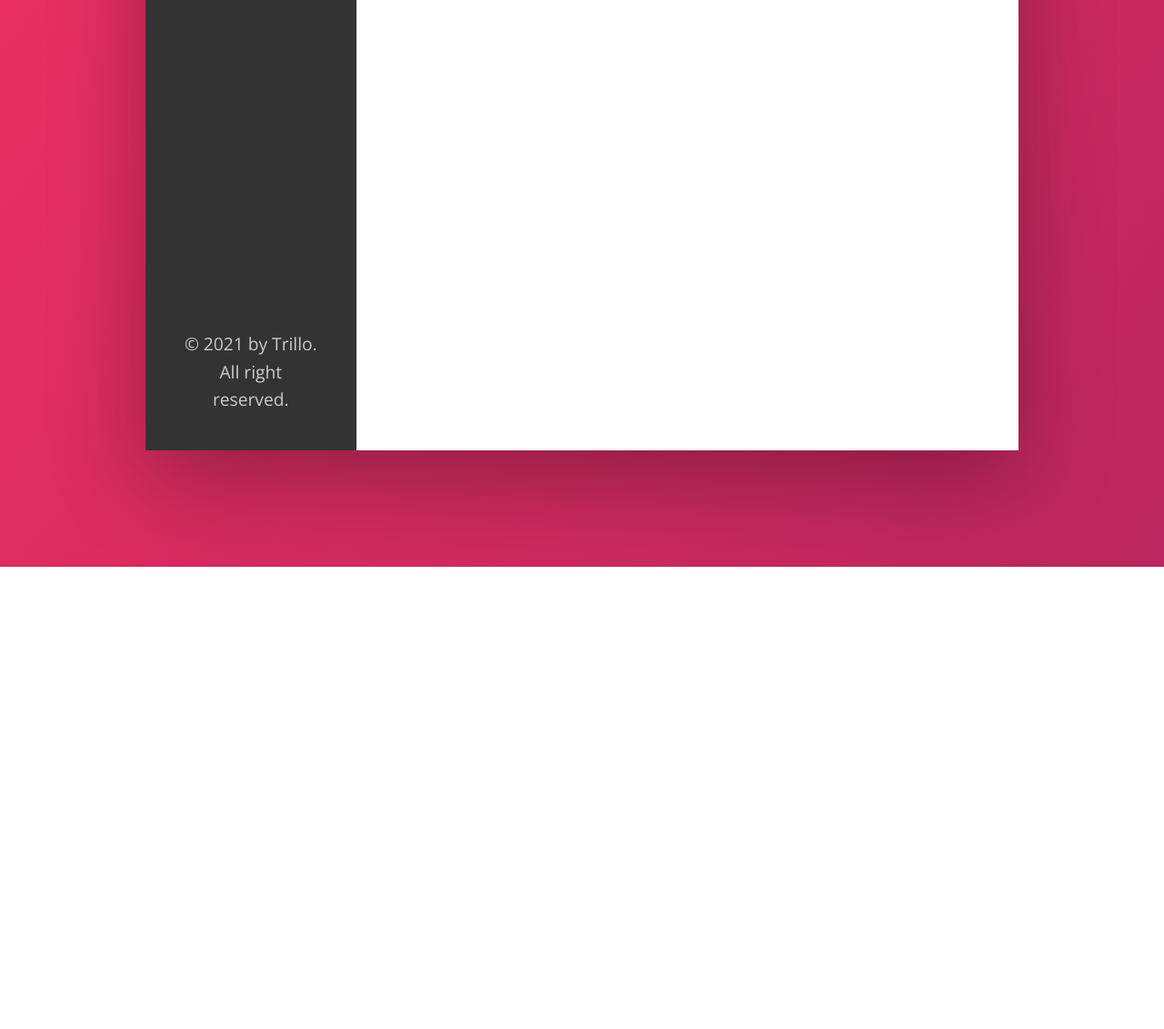
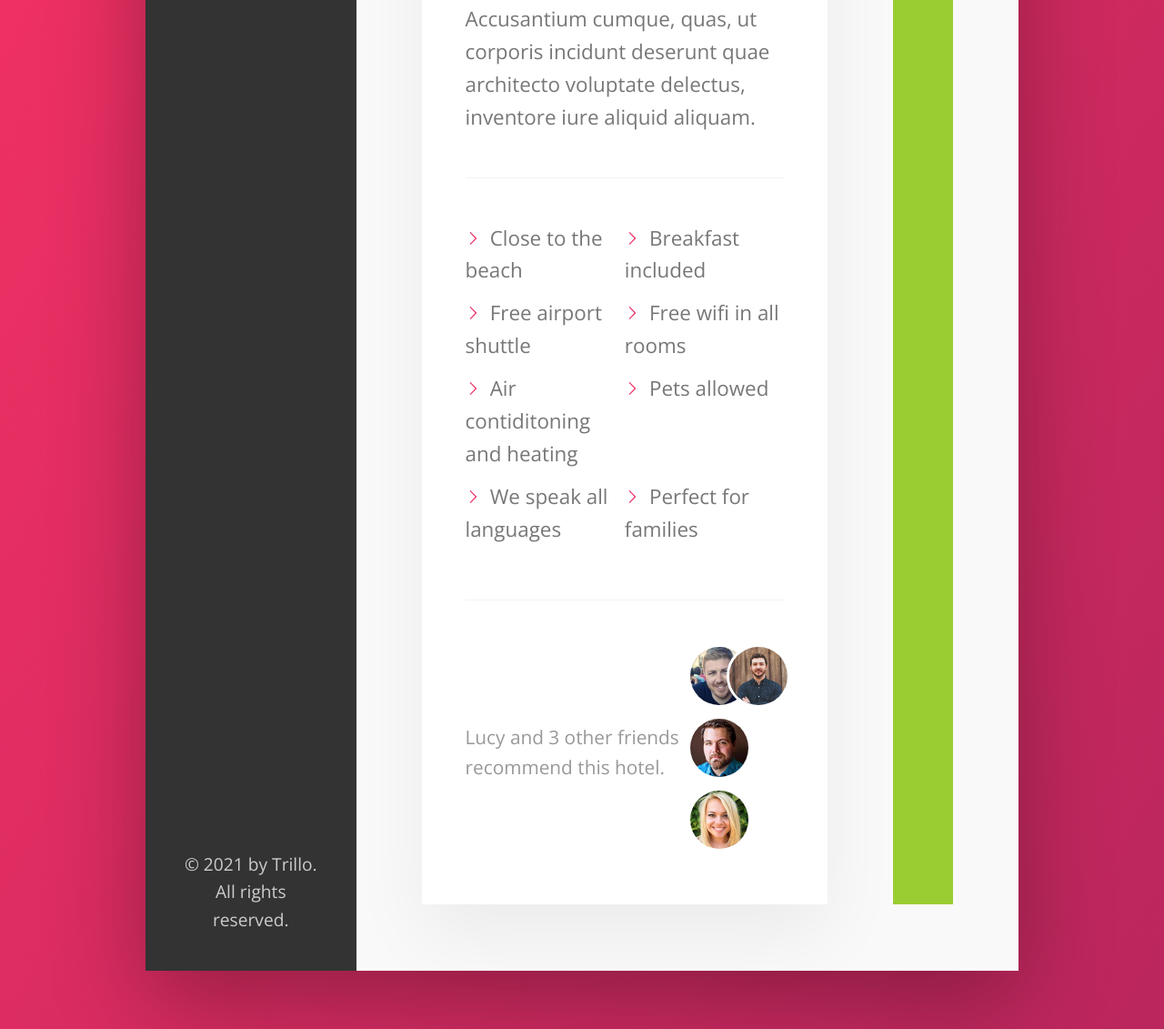
Before and after one commit to danvarga1985/HTML-CSS-FLEXBOX-DEMO-PROJECT, a website: page index.html in a window 1280 px wide. Shown: the part 1026-2157 px from the top of the page at 91% size. Before the commit the page ends 1649 px from the top, so only its background shows below. Drawn offline with nearby package versions, Linux system fonts and the light colour scheme.

Commit message:
Add Description

```diff
--- a/index.html
+++ b/index.html
@@ -84,9 +84,10 @@
                 </ul>
 
                 <div class="legal">
-                    &copy; 2021 by Trillo. All right reserved.
+                    &copy; 2021 by Trillo. All rights reserved.
                 </div>
             </nav>
+
             <main class="hotel-view">
                 <div class="gallery">
                     <figure class="gallery__item">
@@ -134,6 +135,45 @@
                         <div class="overview__rating-count">429 votes</div>
                     </div>
                 </div>
+
+                <div class="detail">
+                    <div class="description">
+                        <p class="paragraph">
+                            Lorem ipsum dolor sit amet, consectetur adipisicing elit. Animi nisi dignissimos debitis
+                            ratione sapiente saepe. Accusantium cumque, quas, ut corporis incidunt deserunt quae
+                            architecto voluptate.
+                        </p>
+                        <p class="paragraph">
+                            Accusantium cumque, quas, ut corporis incidunt deserunt quae architecto voluptate delectus,
+                            inventore iure aliquid aliquam.
+                        </p>
+                        <ul class="list">
+                            <li class="list__item">Close to the beach</li>
+                            <li class="list__item">Breakfast included</li>
+                            <li class="list__item">Free airport shuttle</li>
+                            <li class="list__item">Free wifi in all rooms</li>
+                            <li class="list__item">Air contiditoning and heating</li>
+                            <li class="list__item">Pets allowed</li>
+                            <li class="list__item">We speak all languages</li>
+                            <li class="list__item">Perfect for families</li>
+                        </ul>
+                    <div class="recommend">
+                        <p class="recommend__count">
+                            Lucy and 3 other friends recommend this hotel.
+                        </p>
+                        <div class="recommend__friends">
+                            <img src="img/user-3.jpg" alt="Friend 1" class="recommend__photo">
+                            <img src="img/user-4.jpg" alt="Friend 2" class="recommend__photo">
+                            <img src="img/user-5.jpg" alt="Friend 3" class="recommend__photo">
+                            <img src="img/user-6.jpg" alt="Friend 4" class="recommend__photo">
+                        </div>
+                    </div>
+                    </div>
+
+                    <div class="user-reviews">
+                        User reviews
+                    </div>
+                </div>
             </main>
         </div>
     </div>
--- a/sass/_base.scss
+++ b/sass/_base.scss
@@ -17,6 +17,10 @@
 
     // SHADOW
     --shadow-dark-1: 0 2rem 6rem rgba(0,0,0,.3);
+    --shadow-light-1: 0 2rem 5rem rgba(0, 0, 0, .06);
+
+    // BORDER
+    --line: 1px solid var(--color-grey-light-2);
 
     * {
         margin: 0;
--- a/sass/_components.scss
+++ b/sass/_components.scss
@@ -200,11 +200,10 @@
 
 //////////////////////////////////////////////////////////////////
 // HOTEL OVERVIEW
-
 .overview {
     display: flex;
     align-items: center;
-    border-bottom: 1px solid var(--color-grey-light-2);
+    border-bottom: var(--line);
 
     &__heading {
         font-size: 2.25rem;
@@ -305,3 +304,75 @@
         box-shadow: none;
     }
 }
+
+//////////////////////////////////////////////////////////////////
+// PARAGRAPH
+.paragraph:not(:last-of-type) {
+    margin-bottom: 2rem;
+}
+
+//////////////////////////////////////////////////////////////////
+// LIST
+.list {
+    list-style: none;
+    margin: 3rem 0;
+    padding: 3rem 0;
+    border-top: var(--line);
+    border-bottom: var(--line);
+
+    display: flex;
+    flex-wrap: wrap;
+
+    &__item {
+        flex: 0 0 50%;
+        margin-bottom: 0.7rem;
+    }
+
+    &__item::before {
+        content: "";
+        display: inline-block;
+        height: 1rem;
+        width: 1rem;
+        margin-right: 0.7rem;
+
+        // Older browsers
+        // background-image: url(../img/chevron-thin-right.svg);
+        // background-size: cover;
+
+        // Newer browsers - with masks
+        background-color: var(--color-primary);
+        -webkit-mask-image: url(../img/chevron-thin-right.svg);
+        -webkit-mask-size: cover;
+        mask-image: url(../img/chevron-thin-right.svg);
+        mask-size: cover;
+    }
+}
+
+//////////////////////////////////////////////////////////////////
+// RECOMMEND
+.recommend {
+    font-size: 1.3rem;
+    color: var(--color-grey-dark-3);
+
+    display: flex;
+    align-items: center;
+
+    &__count {
+        margin-right: auto;
+    }
+
+    &__friends {
+    }
+
+    &__photo {
+        box-sizing: content-box;
+        height: 4rem;
+        width: 4rem;
+        border-radius: 50%;
+        border: 3px solid var(--color-white);
+
+        &:not(:last-child) {
+            margin-right: -2rem;
+        }
+    }
+}
--- a/sass/_layout.scss
+++ b/sass/_layout.scss
@@ -1,6 +1,6 @@
 .container {
     max-width: 120rem;
-    margin: 8rem auto;
+    margin: 4rem auto;
     background-color: var(--color-grey-light-2);
     box-shadow: var(--shadow-dark-1);
     min-height: 50rem;
@@ -10,7 +10,7 @@
     font-size: 1.4rem;
     height: 7rem;
     background-color: var(--color-white);
-    border-bottom: 1px solid var(--color-grey-light-2);
+    border-bottom: var(--line);
 
     display: flex;
     justify-content: space-between;
@@ -38,8 +38,27 @@
 .hotel-view {
     background-color: var(--color-white);
 
-    // TEST
-    height: 80rem;
-
     flex: 1;
 }
+
+.detail {
+    display: flex;
+    padding: 4.5rem;
+    background-color: var(--color-grey-light-1);
+    border-bottom: var(--line)
+}
+
+.description {
+    font-size: 1.4rem;
+    background-color: var(--color-white);
+    box-shadow: var(--shadow-light-1);
+    padding: 3rem;
+    flex: 0 0 60%;
+    margin-right: 4.5rem;
+
+}
+
+.user-reviews {
+    background-color: yellowgreen;
+    flex: 1;
+}
```
Also changed, not shown: css/style.css, 1 other file.
